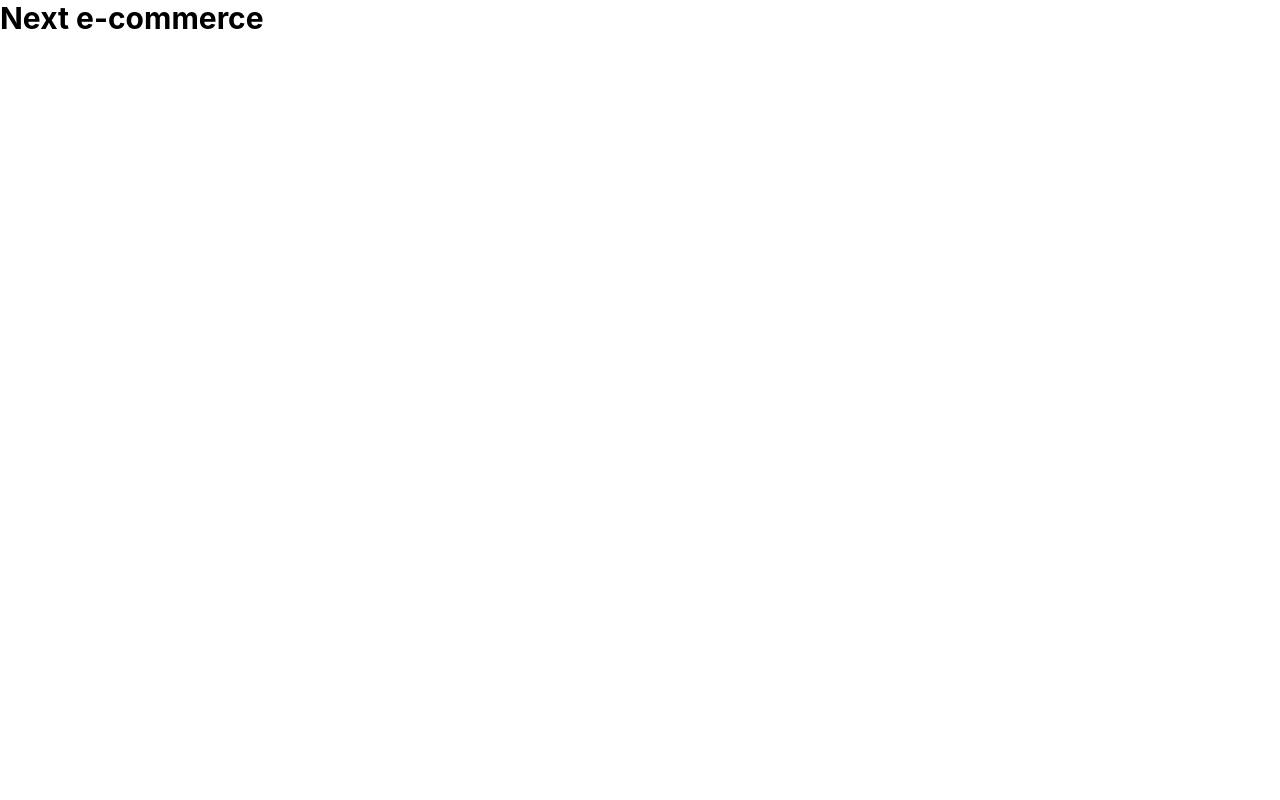
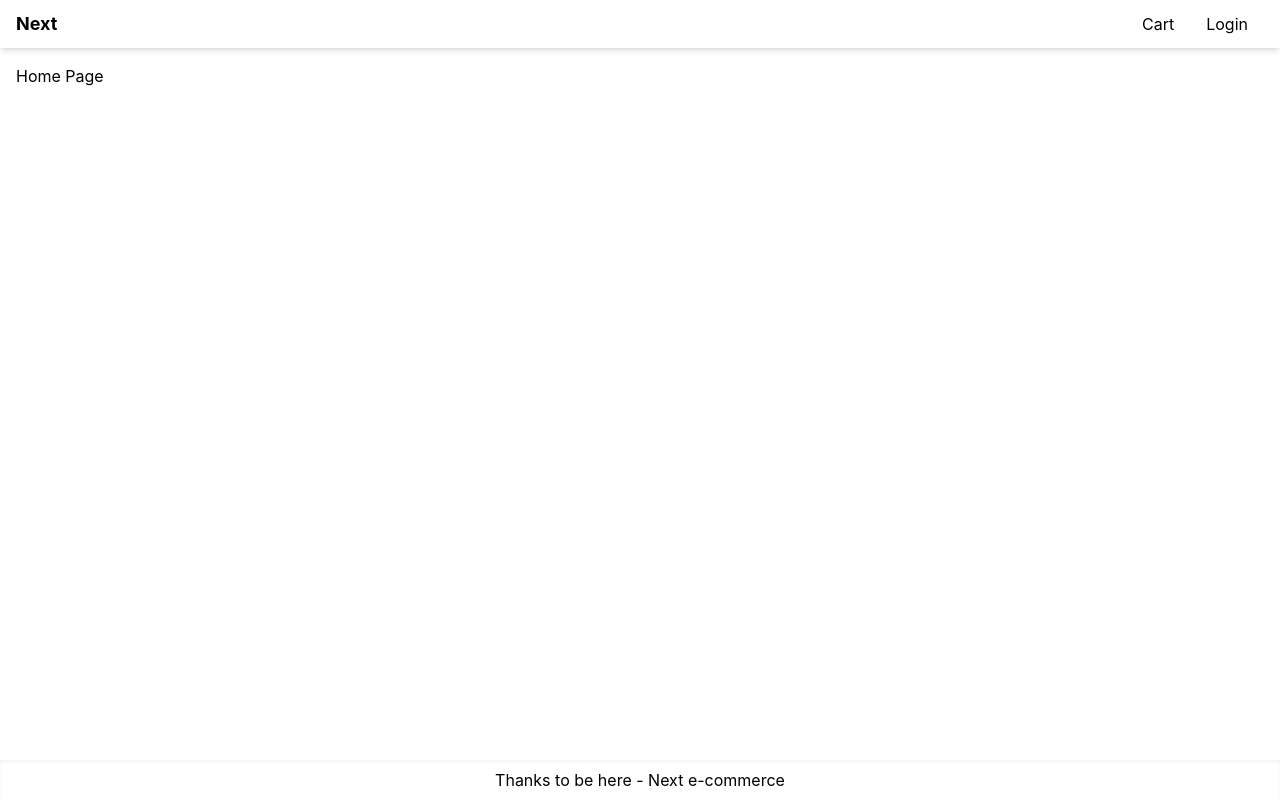
Before and after one commit to laureanomarenco/e-commerce-next, a Next.js app: page / in a window 1280 px wide. Built offline with nearby package versions, Linux system fonts and the light colour scheme.

Commit message:
feat/layout-home-nav-footer

```diff
--- /dev/null
+++ b/components/Layout.js
@@ -0,0 +1,30 @@
+import React from "react";
+import Head from "next/head";
+import Link from "next/link";
+
+export default function Layout({ title, children }) {
+  return (
+    <>
+      <Head>
+        <title>{title ? title + " - Next" : "Next ecommerce"}</title>
+        <meta name="description" content="Next e-commerce" />
+        <link rel="icon" href="/favicon.ico" />
+      </Head>
+      <div className="flex min-h-screen flex-col justify-between">
+        <header>
+          <nav className="flex h-12 items-center px-4 justify-between shadow-md">
+            <Link href="/">
+              <span className="text-lg font-bold">Next</span>
+            </Link>
+            <div>
+              <Link href="/cart"><span className="p-4">Cart</span></Link>
+              <Link href="/login"><span className="p-4">Login</span></Link>
+            </div>
+          </nav>
+        </header>
+        <main className="container m-auto mt-4 px-4">{children}</main>
+        <footer className="flex h-10 justify-center items-center shadow-inner">Thanks to be here - Next e-commerce</footer>
+      </div>
+    </>
+  );
+}
--- a/pages/index.js
+++ b/pages/index.js
@@ -1,15 +1,7 @@
-import Head from 'next/head'
+import Layout from "../components/Layout";
 
 export default function Home() {
   return (
-    <div>
-      <Head>
-        <title>Next e-commerce</title>
-        <meta name="description" content="Generated by create next app" />
-        <link rel="icon" href="/favicon.ico" />
-      </Head>
-
-      <h1 className='text-3xl font-bold align-middle'>Next e-commerce</h1>
-    </div>
+    <Layout title='Home Page'>Home Page</Layout>
   )
 }
--- a/styles/globals.css
+++ b/styles/globals.css
@@ -18,7 +18,7 @@
 * {
   box-sizing: border-box;
 }
-
+/*
 @media (prefers-color-scheme: dark) {
   html {
     color-scheme: dark;
@@ -27,4 +27,4 @@
     color: white;
     background: black;
   }
-}
+} */
```
Also changed, not shown: .eslintrc.json, 1 other file (tests, documents, lock files or other folders).
